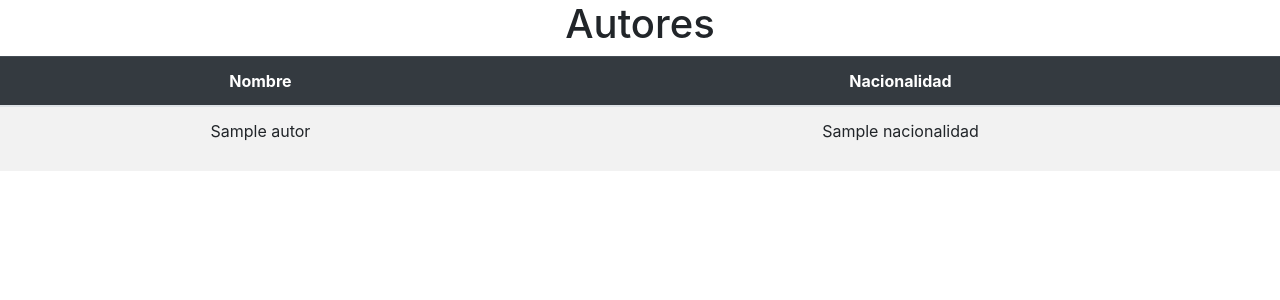
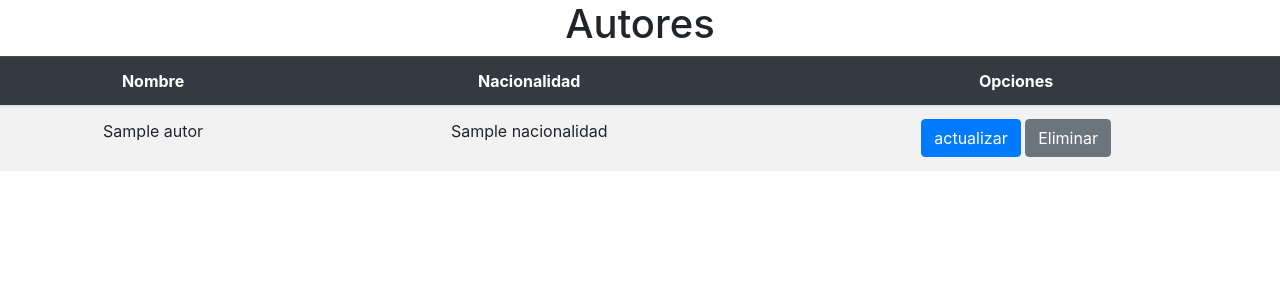
Before and after one commit to lFuken/Parcial_biblioteca, a Django app: template biblioteca/aplications/home/templates/home/listar_autor.html in a window 1280 px wide. Shown: the top 300 px of the page. Run offline with Django 3.2, Linux system fonts and the light colour scheme; the template is opened without the code that fills it: most values are stand-ins (such as "Sample title", 1, 10 or a date in 2020); some libraries are stand-ins or nearby versions.

Commit message:
botones
se agregaron botones de eliminar y actualizar en las listas

```diff
--- a/biblioteca/aplications/home/templates/home/listar_autor.html
+++ b/biblioteca/aplications/home/templates/home/listar_autor.html
@@ -19,6 +19,7 @@
             <thead class="table table-dark">
                 <th>Nombre</th>
                 <th>Nacionalidad</th>
+                <th>Opciones</th>
             </thead>
 
             {% for c in autor %}
@@ -33,6 +34,10 @@
                         {{c.Nacionalidad}}
                     </p>
                 </td>
+                <td>
+                    <button type="submit" class="btn btn-primary" onclick="location.href='http://127.0.0.1:8000/actualizar_autor/{{c.id}}'">actualizar</button>
+                    <button type="submit" class="btn btn-secondary" onclick="location.href='http://127.0.0.1:8000/eliminar_autor/{{c.id}}'">Eliminar</button>
+                </td>
             </tr>
             {% endfor %}
         </table>
--- a/biblioteca/aplications/home/templates/home/listar_libro.html
+++ b/biblioteca/aplications/home/templates/home/listar_libro.html
@@ -24,6 +24,7 @@
                 <th>Editorial</th>
                 <th>NumPage</th>
                 <th>Autor</th>
+                <th>Opciones</th>
             </thead>
 
             {% for c in libro %}
@@ -58,6 +59,10 @@
                         {{c.codigo_autor.Nombre}}
                     </p>
                 </td>
+                <td>
+                    <button type="submit" class="btn btn-primary" onclick="location.href='http://127.0.0.1:8000/actualizar_libro/{{c.id}}'">actualizar</button>
+                    <button type="submit" class="btn btn-secondary" onclick="location.href='http://127.0.0.1:8000/eliminar_libro/{{c.id}}'">Eliminar</button>
+                </td>
             </tr>
             {% endfor %}
         </table>
--- a/biblioteca/aplications/home/templates/home/listar_prestamo.html
+++ b/biblioteca/aplications/home/templates/home/listar_prestamo.html
@@ -21,6 +21,7 @@
                 <th>Usuario</th>
                 <th>Fecha prestamo</th>
                 <th>Fecha devolucion</th>
+                <th>Opciones</th>
             </thead>
 
             {% for c in prestamo %}
@@ -45,6 +46,10 @@
                         {{c.Fec_devolucion}}
                     </p>
                 </td>
+                <td>
+                    <button type="submit" class="btn btn-primary" onclick="location.href='http://127.0.0.1:8000/actualizar_prestamo/{{c.id}}'">actualizar</button>
+                    <button type="submit" class="btn btn-secondary" onclick="location.href='http://127.0.0.1:8000/eliminar_prestamo/{{c.id}}'">Eliminar</button>
+                </td>
             </tr>
             {% endfor %}
         </table>
--- a/biblioteca/aplications/home/templates/home/listar_usuario.html
+++ b/biblioteca/aplications/home/templates/home/listar_usuario.html
@@ -52,6 +52,10 @@
                         {{c.telefono}}
                     </p>
                 </td>
+                <td>
+                    <button type="submit" class="btn btn-primary" onclick="location.href='http://127.0.0.1:8000/actualizar_usuario/{{c.id}}'">actualizar</button>
+                    <button type="submit" class="btn btn-secondary" onclick="location.href='http://127.0.0.1:8000/eliminar_usuario/{{c.id}}'">Eliminar</button>
+                </td>
             </tr>
             {% endfor %}
         </table>
```
